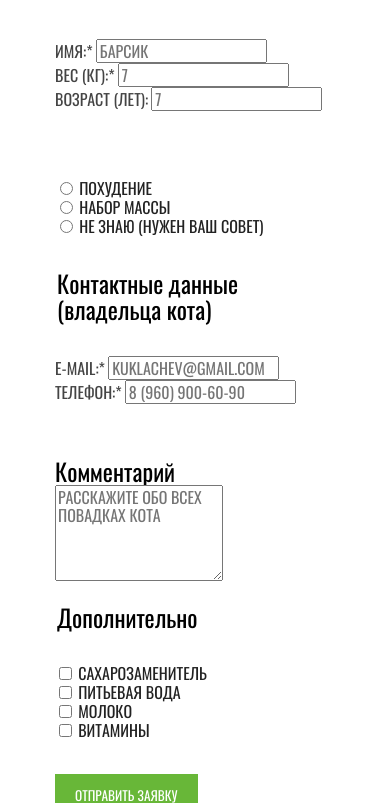
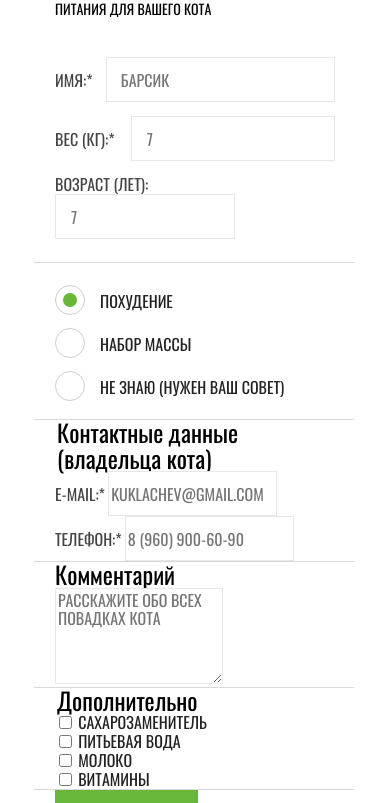
Before and after one commit to alexkub90/cat-energy, a website: page source/form.html in a window 390 px wide. Shown: the part 184-987 px from the top of the page. Drawn offline with Linux system fonts and the light colour scheme; files whose address does not match are found by name.

Commit message:
Верстка form.html mobile-first

```diff
--- a/source/form.html
+++ b/source/form.html
@@ -60,25 +60,25 @@
       <form class="form__container container" action="https://echo.htmlacademy.ru/" method="post">
         <h1 class="form__title">Подбор программы</h1>
         <p class="form__description">Заполните анкету, и мы подберем программу питания для вашего кота</p>
-        <fieldset class="form__group field-group">
+        <fieldset class="form__group field-group field-group--cat">
           <legend class="visually-hidden">Данные кота</legend>
-          <ul class="field-group__list">
-            <li class="field-group__item">
-              <label class="field">
-                <span class="field__line">ИМЯ:*</span>
-                <input class="field__input" type="text" name="name" placeholder="Барсик" required>
+          <ul class="field-group__list field-group__list--cat">
+            <li class="field-group__item field-group__item--name">
+              <label class="field field--name">
+                <span class="field__line field__line--name">ИМЯ:*</span>
+                <input class="field__input field__input--name" type="text" name="name" placeholder="Барсик" required>
               </label>
             </li>
-            <li class="field-group__item">
-              <label class="field">
-                <span class="field__line">Вес (кг):*</span>
-                <input class="field__input" type="text" name="weight" placeholder="7" required>
+            <li class="field-group__item field-group__item--weight">
+              <label class="field field--weight">
+                <span class="field__line field__line--weight">Вес (кг):*</span>
+                <input class="field__input field__input--weight" type="text" name="weight" placeholder="7" required>
               </label>
             </li>
-            <li class="field-group__item">
-              <label class="field">
-                <span class="field__line">Возраст (лет):</span>
-                <input class="field__input" type="text" name="age" placeholder="7" required>
+            <li class="field-group__item field-group__item--age">
+              <label class="field field--age">
+                <span class="field__line field__line--age">Возраст (лет):</span>
+                <input class="field__input field__input--age" type="text" name="age" placeholder="7" required>
               </label>
             </li>
           </ul>
@@ -89,21 +89,24 @@
         <fieldset class="form__group field-group">
           <legend class="visually-hidden">Выбор программы</legend>
           <ul class="field-group__list">
-            <li class="field-group__item">
+            <li class="field-group__item field-group__item--weight-loss">
               <label class="field-group__control control control--radio">
-                <input class="control__input" type="radio" name="program" value="weight-loss">
+                <input class="control__input visually-hidden" type="radio" name="program" value="weight-loss" checked>
+                <span class="control__radiobutton"></span>
                 <span class="control__line">Похудение</span>
               </label>
             </li>
-            <li class="field-group__item">
+            <li class="field-group__item field-group__item--weight-gain">
               <label class="field-group__control control control--radio">
-                <input class="control__input" type="radio" name="program" value="weight-gain">
+                <input class="control__input visually-hidden" type="radio" name="program" value="weight-gain">
+                <span class="control__radiobutton"></span>
                 <span class="control__line">Набор массы</span>
               </label>
             </li>
-            <li class="field-group__item">
+            <li class="field-group__item field-group__item--advice">
               <label class="field-group__control control control--radio">
-                <input class="control__input" type="radio" name="program" value="advice">
+                <input class="control__input visually-hidden" type="radio" name="program" value="advice">
+                <span class="control__radiobutton"></span>
                 <span class="control__line">Не знаю (Нужен ваш совет)</span>
               </label>
             </li>
--- a/source/less/blocks/control.less
+++ b/source/less/blocks/control.less
@@ -6,3 +6,15 @@
   color: @dark-grey-2;
   text-transform: uppercase;
 }
+
+.control__radiobutton {
+  position: absolute;
+  content: "";
+  top: -6px;
+  left: -45px;
+  width: 30px;
+  height: 30px;
+  background-color: #ffffff;
+  border-radius: 50%;
+  border: 1px solid #cdcdcd;
+}
--- a/source/less/blocks/field-group.less
+++ b/source/less/blocks/field-group.less
@@ -1,11 +1,52 @@
 .field-group {
-  padding: 20px 0;
+  padding: 0;
   border: none;
+  position: relative;
+
+  &::after {
+    position: absolute;
+    content: "";
+    width: 320px;
+    height: 1px;
+    left: -21px;
+    border-bottom: 1px solid #d9d9d9;
+  }
+}
+
+.field-group__control {
+  position: relative;
 }
 
 .field-group__list {
   list-style: none;
+  margin: 0;
   padding: 0;
+
+  &--cat {
+    padding: 0 0 23px 0;
+  }
+}
+
+.field-group__item {
+  &--name {
+    padding: 0 0 14px 0;
+  }
+
+  &--weight {
+    padding: 0 0 14px 0;
+  }
+
+  &--weight-loss {
+    padding: 30px 0 24px 45px;
+  }
+
+  &--weight-gain {
+    padding: 0 0 24px 45px;
+  }
+
+  &--advice {
+    padding: 0 0 22px 45px;
+  }
 }
 
 .field-group__heading {
@@ -15,3 +56,14 @@
   line-height: 26px;
   color: @black;
 }
+
+.field-group__item input[type="radio"]:checked + .control__radiobutton::after {
+  position: absolute;
+  content: "";
+  width: 14px;
+  height: 14px;
+  background: #68b738;
+  border-radius: 50%;
+  top: 7px;
+  left: 7px;
+}
--- a/source/less/blocks/field.less
+++ b/source/less/blocks/field.less
@@ -1,3 +1,4 @@
+
 .field__line {
   font-family: @font;
   font-weight: 400;
@@ -5,6 +6,18 @@
   line-height: 18px;
   text-transform: uppercase;
   color: @dark-grey;
+
+  &--name {
+    padding: 0 10px 0 0;
+  }
+
+  &--weight {
+    padding: 0 13px 0 0;
+  }
+
+  &--age {
+    padding: 0 11px 0 0;
+  }
 }
 
 .field__input {
@@ -14,4 +27,21 @@
   line-height: 18px;
   text-transform: uppercase;
   color: @dark-grey;
+  border: 1px solid @pale-grey-2;
+  min-height: 45px;
+
+  &--name {
+    min-width: 229px;
+    padding: 0 0 0 14px;
+  }
+
+  &--weight {
+    min-width: 204px;
+    padding: 0 0 0 15px;
+  }
+
+  &--age {
+    min-width: 172px;
+    padding: 0 0 0 15px;
+  }
 }
--- a/source/less/blocks/form.less
+++ b/source/less/blocks/form.less
@@ -1,6 +1,3 @@
-.form {
-  padding: 20px;
-}
 
 .form__group {
   margin: 0;
@@ -13,3 +10,20 @@
   line-height: 16px;
   color: @black;
 }
+
+.form__title {
+  margin: 0;
+  font-weight: 400;
+  font-size: 36px;
+  line-height: 36px;
+  padding: 27px 0 37px 0;
+}
+
+.form__description {
+  margin: 0;
+  font-weight: 400;
+  font-size: 14px;
+  line-height: 18px;
+  text-transform: uppercase;
+  padding: 0 0 39px 0;
+}
--- a/source/less/global/variables.less
+++ b/source/less/global/variables.less
@@ -9,7 +9,9 @@
 @black: #000000;
 @white: #ffffff;
 @almost-black: #111111;
-@pale-grey: #E6E6E6;
+@pale-grey: #e6e6e6;
+@pale-grey-2: #e7e7e7;
+@pale-grey-3: #cdcdcd;
 @border-grey: #d9d9d9;
 
 // Fonts
```
Also changed, not shown: source/css/style.css, source/img/icons/radiobutton--active.svg (added), source/img/icons/radiobutton.svg (added), 1 other file.
